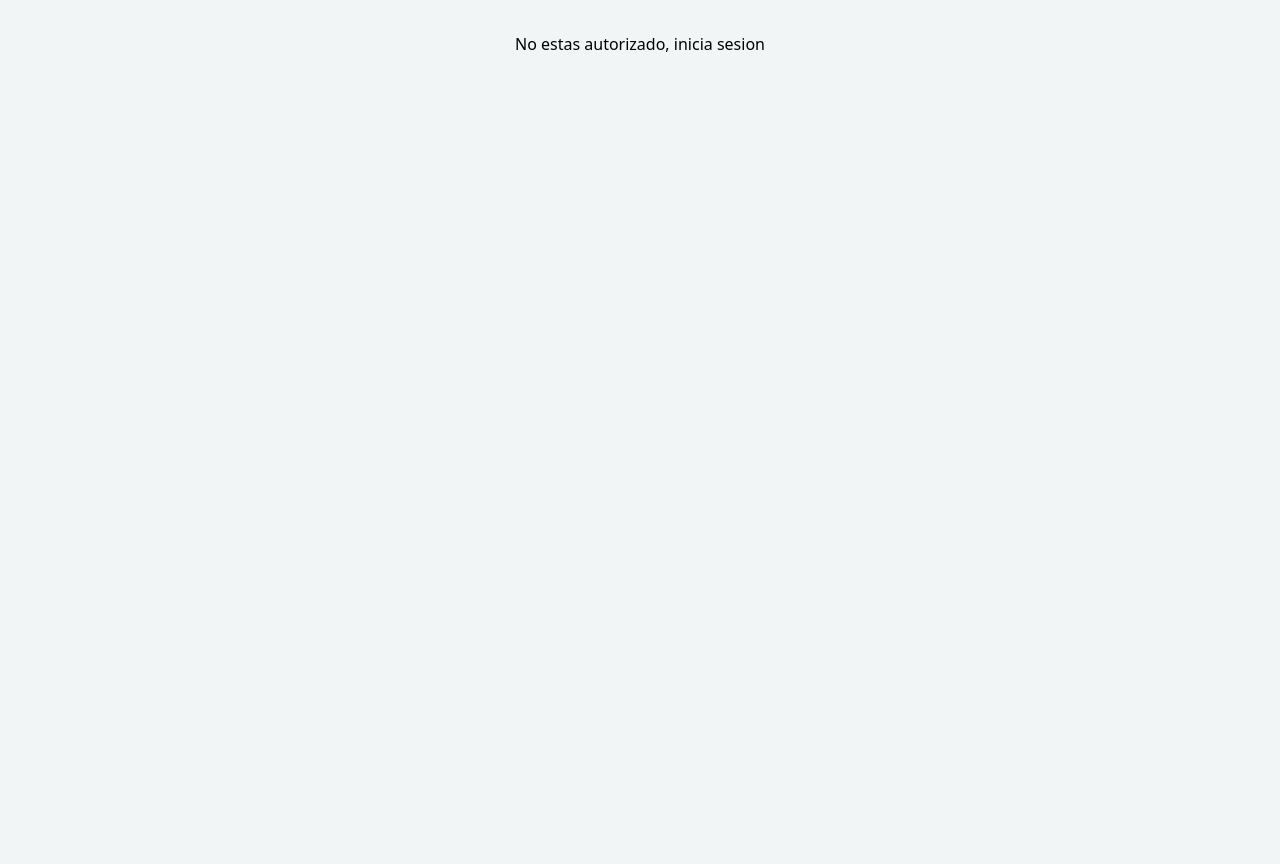
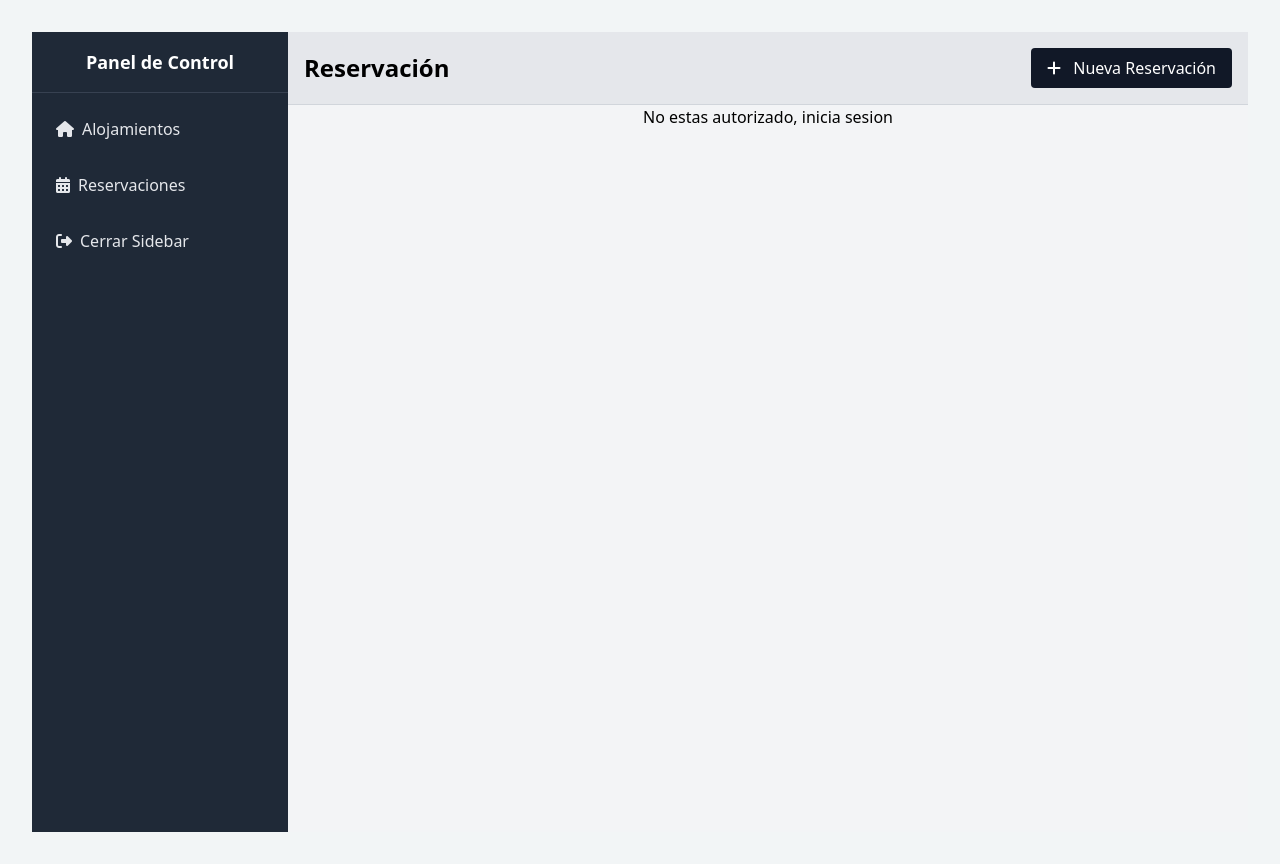
Before and after one commit to LuisTo503/Tarea_API_TOKEN_BOOKING, a React (Vite) app: page /reservaciones in a window 1280 px wide. Before the commit the page ends 800 px from the top, so only its background shows below. Built offline with nearby package versions, Linux system fonts and the light colour scheme.

Commit message:
Modificacion de ruta para el panel de control y encabezado de Bookings

```diff
--- a/src/components/Accomodations.jsx
+++ b/src/components/Accomodations.jsx
@@ -1,5 +1,6 @@
 import React, { useEffect, useState } from 'react';
 import { getAccomodations, updateAccomodation } from '../services/accomodationServices';
+import { Link } from 'react-router-dom';
 import Swal from 'sweetalert2';
 import '@fortawesome/fontawesome-free/css/all.min.css';
 import { useForm } from 'react-hook-form';
@@ -100,9 +101,11 @@ export default function Accomodations() {
                     <a href="#alojamientos" className="flex items-center text-gray-200 hover:bg-gray-700 p-2 rounded">
                         <i className="fas fa-home mr-2"></i> Alojamientos
                     </a>
-                    <a href="#reservaciones" className="flex items-center text-gray-200 hover:bg-gray-700 p-2 rounded">
+
+                    <Link to="/reservaciones" className="flex items-center text-gray-200 hover:bg-gray-700 p-2 rounded">
                         <i className="fas fa-calendar-alt mr-2"></i> Reservaciones
-                    </a>
+                    </Link>
+
                     <button
                         className="mt-auto flex items-center text-gray-200 hover:bg-gray-700 p-2 rounded"
                         onClick={() => setIsSidebarOpen(false)}
--- a/src/components/Reservations.jsx
+++ b/src/components/Reservations.jsx
@@ -1,12 +1,14 @@
 // eslint-disable-next-line no-unused-vars
 import React, { useEffect, useState } from 'react'
 import { getBookings } from '../services/bookingServices'
+import { Link } from 'react-router-dom';
 import { Calendar, dayjsLocalizer } from 'react-big-calendar'
 import "react-big-calendar/lib/css/react-big-calendar.css"
 import dayjs from 'dayjs'
 
 export default function Bookings() {
     const [bookings, setBookings] = useState([])
+    const [isSidebarOpen, setIsSidebarOpen] = useState(false);
     //estado para verificar si el usuario esta autenticado
     const [isAuthenticated, setIsAuthenticated] = useState(false)
     //inicializando calendario con formato dayJS
@@ -58,19 +60,66 @@ export default function Bookings() {
             setIsAuthenticated(false)
         }
 
-    }, [])
+    }, []);
+
+    const handleOutsideClick = (event) => {
+        if (isSidebarOpen && !event.target.closest('.sidebar')) {
+            setIsSidebarOpen(false);
+        }
+    };
 
     return (
-        <div>
+        <div
+            className="flex h-screen bg-gray-800 overflow-hidden"
+            onClick={handleOutsideClick}
+        >
+            {/* Sidebar */}
+            <aside
+                className={`sidebar w-64 bg-gray-800 text-white flex flex-col fixed inset-y-0 transform ${isSidebarOpen ? 'translate-x-0' : '-translate-x-full'} md:relative md:translate-x-0 transition-transform duration-200 ease-in-out`}
+                onClick={(e) => e.stopPropagation()}
+            >
+                <div className="text-lg font-semibold text-center py-4 border-b border-gray-700">Panel de Control</div>
+                <nav className="flex flex-col p-4 space-y-4">
+                    <a href="#alojamientos" className="flex items-center text-gray-200 hover:bg-gray-700 p-2 rounded">
+                        <i className="fas fa-home mr-2"></i> Alojamientos
+                    </a>
+
+                    <Link to="/reservaciones" className="flex items-center text-gray-200 hover:bg-gray-700 p-2 rounded">
+                        <i className="fas fa-calendar-alt mr-2"></i> Reservaciones
+                    </Link>
+
+                    <button
+                        className="mt-auto flex items-center text-gray-200 hover:bg-gray-700 p-2 rounded"
+                        onClick={() => setIsSidebarOpen(false)}
+                    >
+                        <i className="fas fa-sign-out-alt mr-2"></i> Cerrar Sidebar
+                    </button>
+                </nav>
+            </aside>
+            {/* Main content */}
+            <main className="flex-1 bg-gray-100 overflow-y-auto">
+                <div className="flex justify-between items-center p-4 bg-gray-200 border-b border-gray-300">
+                    <h1 className="text-2xl font-bold">Reservación</h1>
+                    <button
+                        className="bg-gray-900 text-white px-4 py-2 rounded hover:bg-gray-700 md:hidden"
+                        onClick={() => setIsSidebarOpen(!isSidebarOpen)}
+                    >
+                        <i className="fas fa-bars"></i>
+                    </button>
+                    <button
+                        className="bg-gray-900 text-white px-4 py-2 rounded hover:bg-gray-700 hidden md:block"
+                        onClick={() => setIsModalOpen(true)}
+                    >
+                        <i className="fas fa-plus mr-2"></i> Nueva Reservación
+                    </button>
+                </div>
             {/** validamos si la persona esta autenticada */}
             {
                 isAuthenticated ? (
                     <>
-                        <h1>Lista de Reservaciones</h1>
-                        <br/>
                         <div style={{
-                            height: "75vh",
-                            width: "70vw"
+                            height: "70vh",
+                            width: "60vw"
                         }}>
                             <Calendar
                                 localizer={localizer}
@@ -95,6 +144,7 @@ export default function Bookings() {
                     </>
                 ) : <h2>No estas autorizado, inicia sesion</h2>
             }
+            </main>
         </div>
     )
 }
```
Lines whose indentation alone changed are shown as unchanged.
